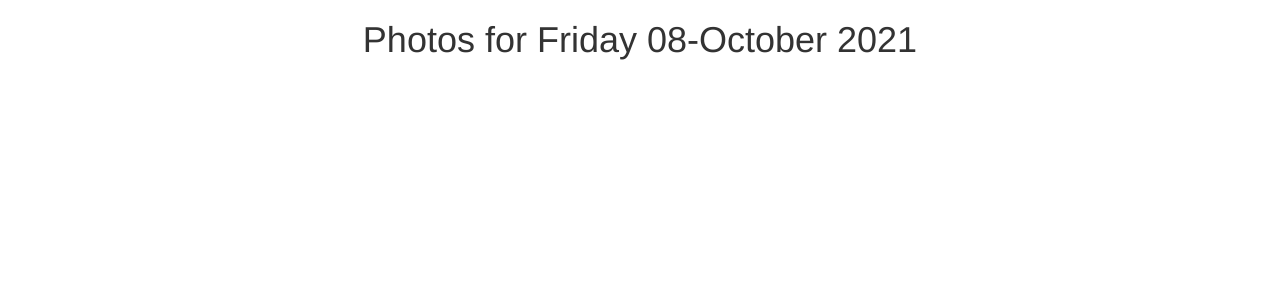
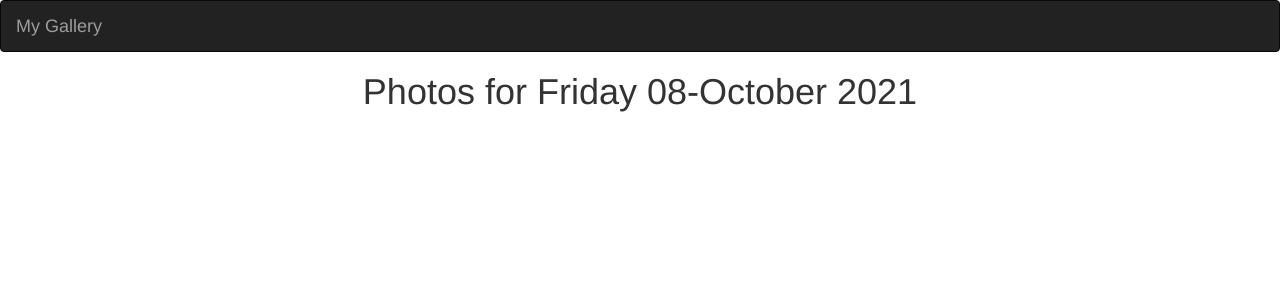
Before and after one commit to encok/Gallery-Application, a Django app: page /photo/ in a window 1280 px wide. Shown: the top 300 px of the page. Run offline with Django 3.2, Linux system fonts and the light colour scheme; some libraries are stand-ins or nearby versions.

Commit message:
including navbar in the base template

```diff
--- a/photo/templates/all-photos/base.html
+++ b/photo/templates/all-photos/base.html
@@ -1,4 +1,5 @@
 {% load bootstrap3 %}
+{% load static%}
 <!DOCTYPE html>
 <html>
 <head>
@@ -16,6 +17,8 @@
 
 </head>
 <body>
+    {% include "navbar.html" %}
+
     {% block content %} <h1 class="text-center">Photos for {{date|date:"l d-F Y"}}</h1> {%endblock%}
 
     {% block scripts %}
--- a/photo/templates/navbar.html
+++ b/photo/templates/navbar.html
@@ -9,7 +9,7 @@
 <nav class="navbar navbar-inverse">
   <div class="container-fluid">
     <div class="navbar-header">
-      <a class="navbar-brand" href="{% url 'newsToday' %}">My Gallery</a>
+      <a class="navbar-brand" href="{% url 'photosToday' %}">My Gallery</a>
     </div>
   </div>
 </nav>
```
